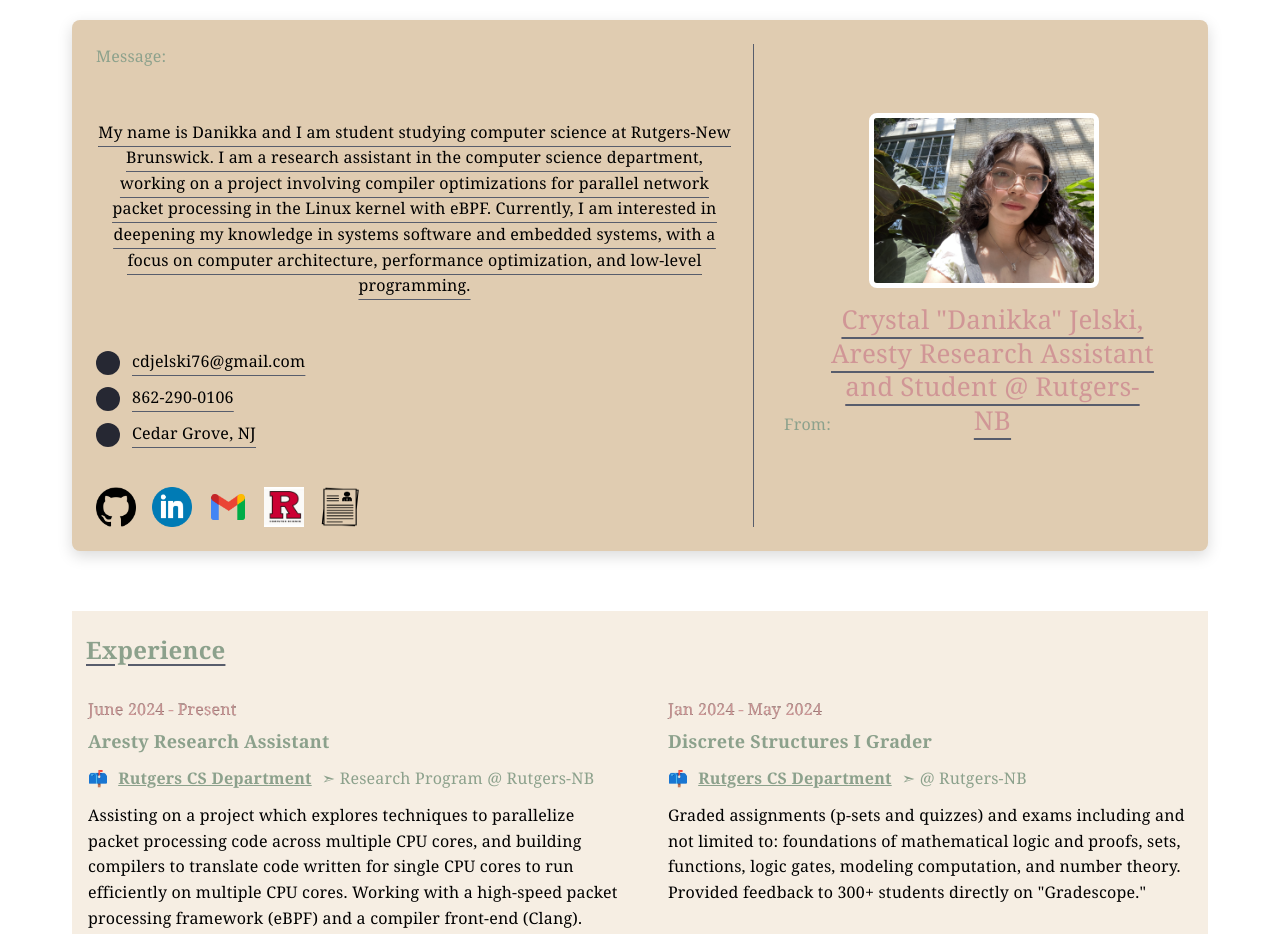
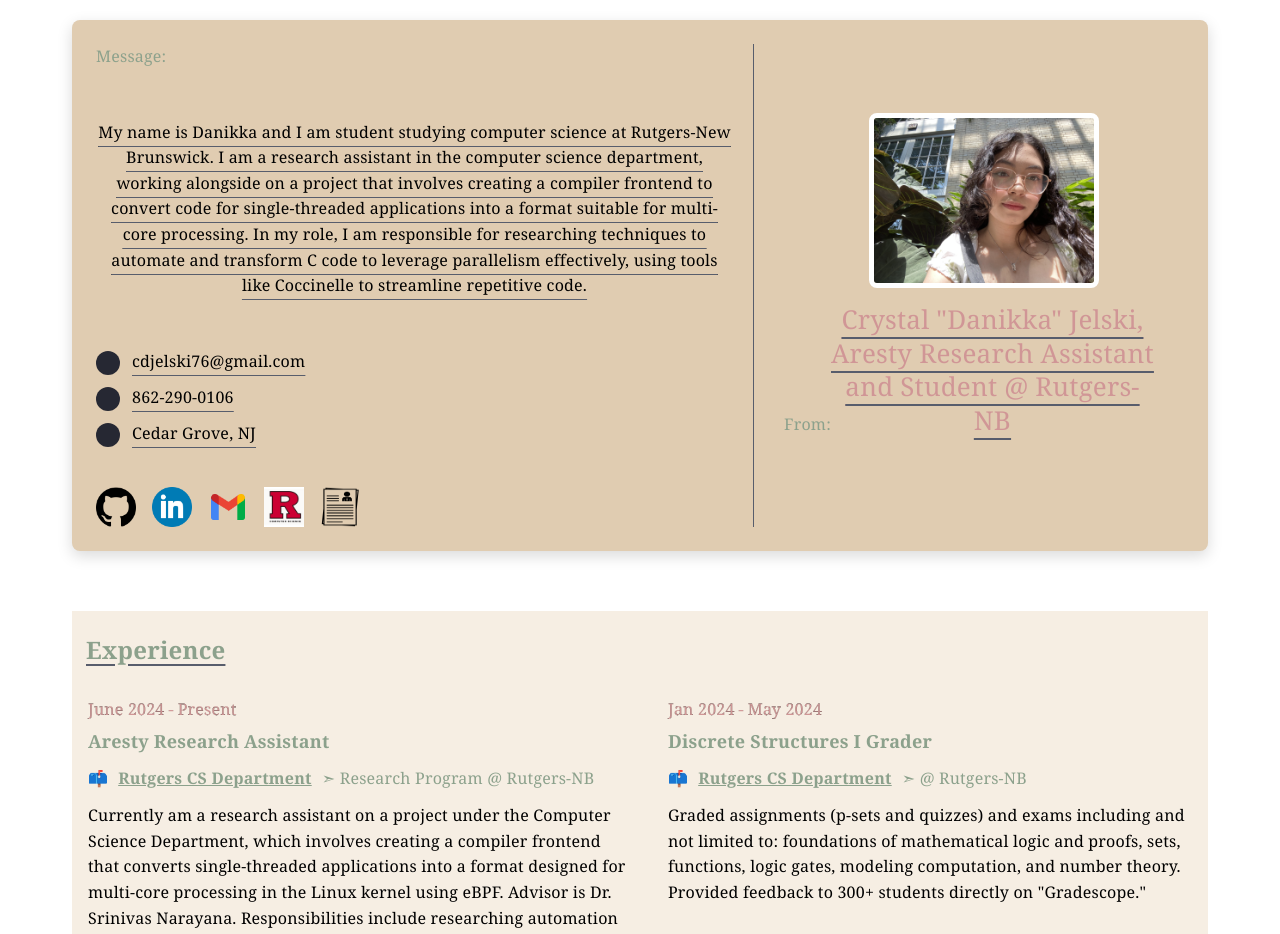
Before and after one commit to cdjel/Resume-Port, a React (Vite) app: page / in a window 1280 px wide. Shown: the part 40-974 px from the top of the page. Built offline with nearby package versions, Linux system fonts and the light colour scheme; some icons are missing.

Commit message:
changes to self-intro

```diff
--- a/src/components/header/Header.jsx
+++ b/src/components/header/Header.jsx
@@ -13,7 +13,7 @@ const Header = () => {
               Message:
             </p>
             <p className="header-text text text-black">
-              My name is Danikka and I am student studying computer science at Rutgers-New Brunswick. I am a research assistant in the computer science department, working on a project involving compiler optimizations for parallel network packet processing in the Linux kernel with eBPF. Currently, I am interested in deepening my knowledge in systems software and embedded systems, with a focus on computer architecture, performance optimization, and low-level programming.
+              My name is Danikka and I am student studying computer science at Rutgers-New Brunswick. I am a research assistant in the computer science department, working alongside on a project that involves creating a compiler frontend to convert code for single-threaded applications into a format suitable for multi-core processing. In my role, I am responsible for researching techniques to automate and transform C code to leverage parallelism effectively, using tools like Coccinelle to streamline repetitive code.
             </p>
             <ul className="contact-info-list grid text-white">
               <li className="grid items-start info-item">
--- a/src/constant/Data.js
+++ b/src/constant/Data.js
@@ -20,7 +20,7 @@ const DATA = {
         info: "Research Program @ Rutgers-NB",
       },
       description:
-        "Assisting on a project which explores techniques to parallelize packet processing code across multiple CPU cores, and building compilers to translate code written for single CPU cores to run efficiently on multiple CPU cores. Working with a high-speed packet processing framework (eBPF) and a compiler front-end (Clang).",
+        "Currently am a research assistant on a project under the Computer Science Department, which involves creating a compiler frontend that converts single-threaded applications into a format designed for multi-core processing in the Linux kernel using eBPF. Advisor is Dr. Srinivas Narayana. Responsibilities include researching automation techniques to optimize C code for parallelism using tools like Coccinelle. Also, am enhancing knowledge of compilers, specifically Clang, while actively participating in lab activities.",
     },
     {
       id: "prof_exp_2",
```
